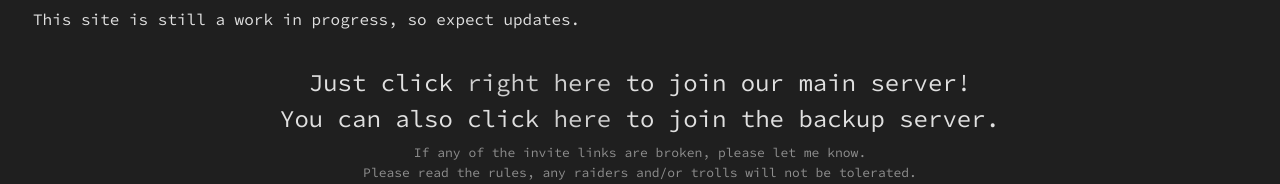
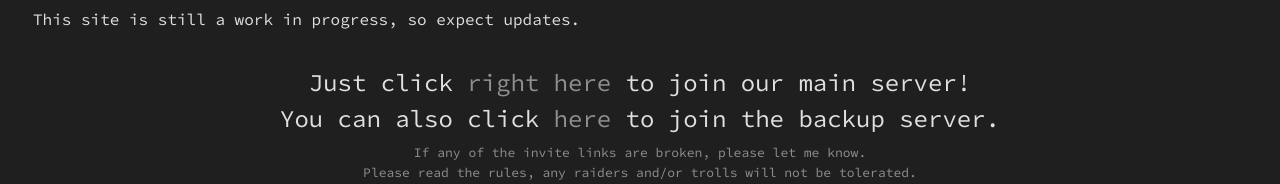
Before and after one commit to ComfyVenting/ComfyVenting.github.io, a plain HTML site: page index.html in a window 1280 px wide. Shown: the part 145-329 px from the top of the page. Drawn offline with Linux system fonts and the light colour scheme.

Commit message:
The previous update didn't save, not pog.

```diff
--- a/stylesheet.css
+++ b/stylesheet.css
@@ -151,7 +151,7 @@ p {
 a {
 	font-family: inherit;
 	text-decoration: none;
-	color: #cfcfcf;
+	color: #8f8f8f;
 }
 a:hover {
 	text-decoration: underline;
```
